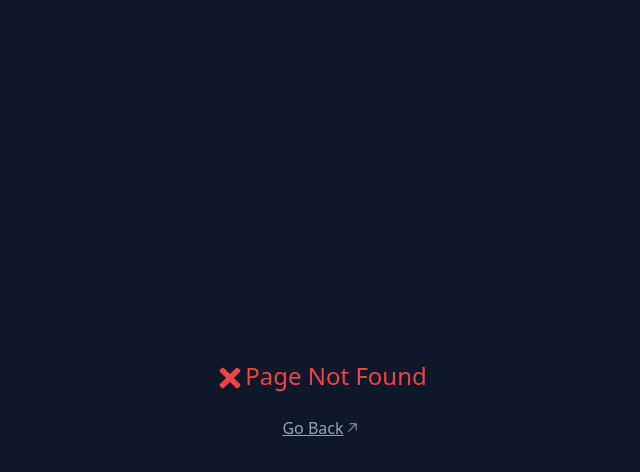
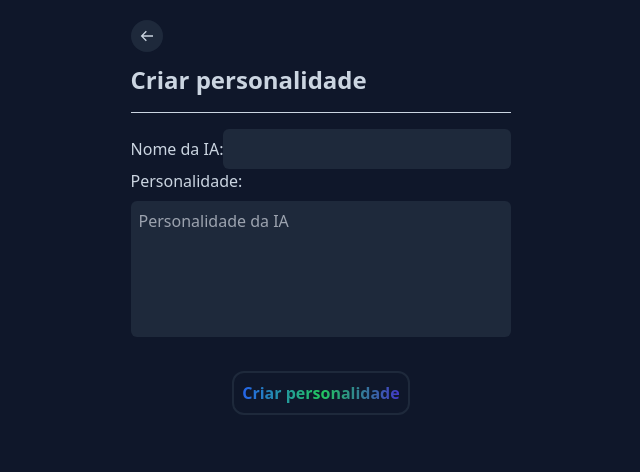
Before and after one commit to wesuRage/lets-learn, a Next.js app: page /home/practice/settings/personality in a window 1280 px wide. Before the commit this address had no page. Shown: the top 472 px of the page, without its empty margins (319-959 px from the left). Built offline with nearby package versions, Linux system fonts and the light colour scheme; no server answers.

Commit message:
feat(personality): added personality pages

```diff
--- /dev/null
+++ b/src/app/home/practice/settings/personality/[id]/page.tsx
@@ -0,0 +1,146 @@
+// @ts-nocheck
+
+"use client";
+
+import Spinner from "@/components/Spinner";
+import { PageSwitch } from "@/components/transitions/PageSwitch";
+import PageSwitchButton from "@/components/transitions/PageSwitchButton";
+import axios from "axios";
+import { motion } from "framer-motion";
+import { useSession } from "next-auth/react";
+import { useRouter } from "next/navigation";
+import { useEffect, useState } from "react";
+import { BiArrowBack } from "react-icons/bi";
+import React from "react";
+import { TbTrash } from "react-icons/tb";
+
+export default function Personality({ params }: any) {
+  const { id } = React.use(params);
+
+  const [pageSwitch, setPageSwitch] = useState<boolean>(false);
+  const { data: session } = useSession();
+  const [AIName, setAIName] = useState<any>();
+  const [AIPersonality, setAIPersonality] = useState<any>();
+  const [loading, setLoading] = useState<boolean>(false);
+  const router = useRouter();
+
+  useEffect(() => {
+    const fetchPersonality = async () => {
+      const response = await axios.post(
+        `/api/personality/${id}`,
+        { userId: session?.user.id },
+        { headers: { "Content-Type": "application/json" } }
+      );
+
+      setAIName(await response.data.data.ai_name);
+      setAIPersonality(await response.data.data.ai_personality);
+    };
+
+    fetchPersonality();
+  }, []);
+
+  async function updatePersonality() {
+    if (!AIName || AIName == "" || !AIPersonality || AIPersonality == "") {
+      alert("Preencha todos os campos!");
+    }
+
+    setLoading(true);
+    await axios.patch(`/api/personality/${id}`, {
+      userId: session?.user.id,
+      ai_name: AIName,
+      ai_personality: AIPersonality,
+    });
+    setLoading(false);
+    setPageSwitch(true);
+
+    setTimeout(() => {
+      router.push("/home/practice/settings");
+    }, 500);
+  }
+
+  if (!AIName || !AIPersonality) {
+    return (
+      <div className="fixed top-0 left-0 w-full h-full bg-slate-700 text-slate-700">
+        .
+      </div>
+    );
+  }
+
+  return (
+    <motion.section
+      exit={{ opacity: 0 }}
+      className="flex justify-center h-full w-full max-w-lg gap-8 mt-4"
+    >
+      <PageSwitch.TopToBottom />
+      {pageSwitch && <PageSwitch.BottomToTop />}
+
+      <section className="w-full">
+        <div className="flex justify-between items-center">
+          <PageSwitchButton
+            route="/home/practice/settings"
+            setPageSwitch={setPageSwitch}
+            className="p-2 rounded-full me-2 bg-slate-800 relative top-1"
+          >
+            <BiArrowBack />
+          </PageSwitchButton>
+
+          <button className="flex items-center gap-2 text-red-500">
+            <TbTrash /> Deletar Personalidade
+          </button>
+        </div>
+
+        <section className="my-4">
+          <h1 className="text-2xl font-bold">Editar personalidade</h1>
+          <hr className="border-1 border-slate-300 my-4" />
+
+          <div className="flex">
+            <label
+              htmlFor="name"
+              className="w-full flex justify-between items-center"
+            >
+              Nome da IA:
+              <input
+                type="text"
+                name="name"
+                id="name"
+                value={AIName}
+                onChange={(e: any) => setAIName(e.target.value)}
+                className="outline-none w-72 rounded-md bg-slate-800 text-slate-300 p-2"
+              />
+            </label>
+          </div>
+
+          <div>
+            <label htmlFor="personality">
+              Personalidade:
+              <textarea
+                name="personality"
+                autoComplete="off"
+                rows={5}
+                value={AIPersonality}
+                onChange={(e) => setAIPersonality(e.target.value)}
+                placeholder="Personalidade da IA"
+                className="mt-2 outline-none w-full resize-none rounded-md bg-slate-800 text-slate-300 p-2"
+              />
+            </label>
+          </div>
+        </section>
+
+        <div className="flex justify-center items-center">
+          {loading ? (
+            <Spinner />
+          ) : (
+            <button
+              onClick={updatePersonality}
+              className="hover:scale-125 transition ease-in-out duration-150 border-2 border-slate-800 hover:bg-slate-800 rounded-xl p-2 relative top-3"
+            >
+              <p className="font-bold bg-gradient-to-r from-blue-600 via-green-500 to-indigo-700 inline-block text-transparent bg-clip-text">
+                Atualizar
+              </p>
+            </button>
+          )}
+        </div>
+      </section>
+    </motion.section>
+  );
+}
--- /dev/null
+++ b/src/app/home/practice/settings/personality/page.tsx
@@ -0,0 +1,111 @@
+"use client";
+
+import Spinner from "@/components/Spinner";
+import { PageSwitch } from "@/components/transitions/PageSwitch";
+import PageSwitchButton from "@/components/transitions/PageSwitchButton";
+import axios from "axios";
+import { motion } from "framer-motion";
+import { useSession } from "next-auth/react";
+import { useRouter } from "next/navigation";
+import { useState } from "react";
+import { BiArrowBack } from "react-icons/bi";
+
+export default function NewPersonality() {
+  const [pageSwitch, setPageSwitch] = useState<boolean>(false);
+  const { data: session } = useSession();
+  const [AIName, setAIName] = useState<any>();
+  const [AIPersonality, setAIPersonality] = useState<any>();
+  const [loading, setLoading] = useState<boolean>(false);
+  const router = useRouter();
+
+  async function createPersonality() {
+    if (!AIName || AIName == "" || !AIPersonality || AIPersonality == "") {
+      alert("Preencha todos os campos!");
+    }
+
+    setLoading(true);
+    await axios.post("/api/personality", {
+      userId: session?.user.id,
+      ai_name: AIName,
+      ai_personality: AIPersonality,
+    });
+    setLoading(false);
+    setPageSwitch(true);
+
+    setTimeout(() => {
+      router.push("/home/practice/settings");
+    }, 500);
+  }
+
+  return (
+    <motion.section
+      exit={{ opacity: 0 }}
+      className="flex justify-center h-full w-full max-w-lg gap-8 mt-4"
+    >
+      <PageSwitch.TopToBottom />
+      {pageSwitch && <PageSwitch.BottomToTop />}
+
+      <section className="w-full">
+        <div className="flex">
+          <PageSwitchButton
+            route="/home/practice/settings"
+            setPageSwitch={setPageSwitch}
+            className="p-2 rounded-full me-2 bg-slate-800 relative top-1"
+          >
+            <BiArrowBack />
+          </PageSwitchButton>
+        </div>
+
+        <section className="my-4">
+          <h1 className="text-2xl font-bold">Criar personalidade</h1>
+          <hr className="border-1 border-slate-300 my-4" />
+
+          <div className="flex">
+            <label
+              htmlFor="name"
+              className="w-full flex justify-between items-center"
+            >
+              Nome da IA:
+              <input
+                type="text"
+                name="name"
+                id="name"
+                onChange={(e: any) => setAIName(e.target.value)}
+                className="outline-none w-72 rounded-md bg-slate-800 text-slate-300 p-2"
+              />
+            </label>
+          </div>
+
+          <div>
+            <label htmlFor="personality">
+              Personalidade:
+              <textarea
+                name="personality"
+                autoComplete="off"
+                rows={5}
+                onChange={(e) => setAIPersonality(e.target.value)}
+                placeholder="Personalidade da IA"
+                className="mt-2 outline-none w-full resize-none rounded-md bg-slate-800 text-slate-300 p-2"
+              />
+            </label>
+          </div>
+        </section>
+
+        <div className="flex justify-center items-center">
+          {loading ? (
+            <Spinner />
+          ) : (
+            <button
+              onClick={createPersonality}
+              className="hover:scale-125 transition ease-in-out duration-150 border-2 border-slate-800 hover:bg-slate-800 rounded-xl p-2 relative top-3"
+            >
+              <p className="font-bold bg-gradient-to-r from-blue-600 via-green-500 to-indigo-700 inline-block text-transparent bg-clip-text">
+                Criar personalidade
+              </p>
+            </button>
+          )}
+        </div>
+      </section>
+    </motion.section>
+  );
+}
```
